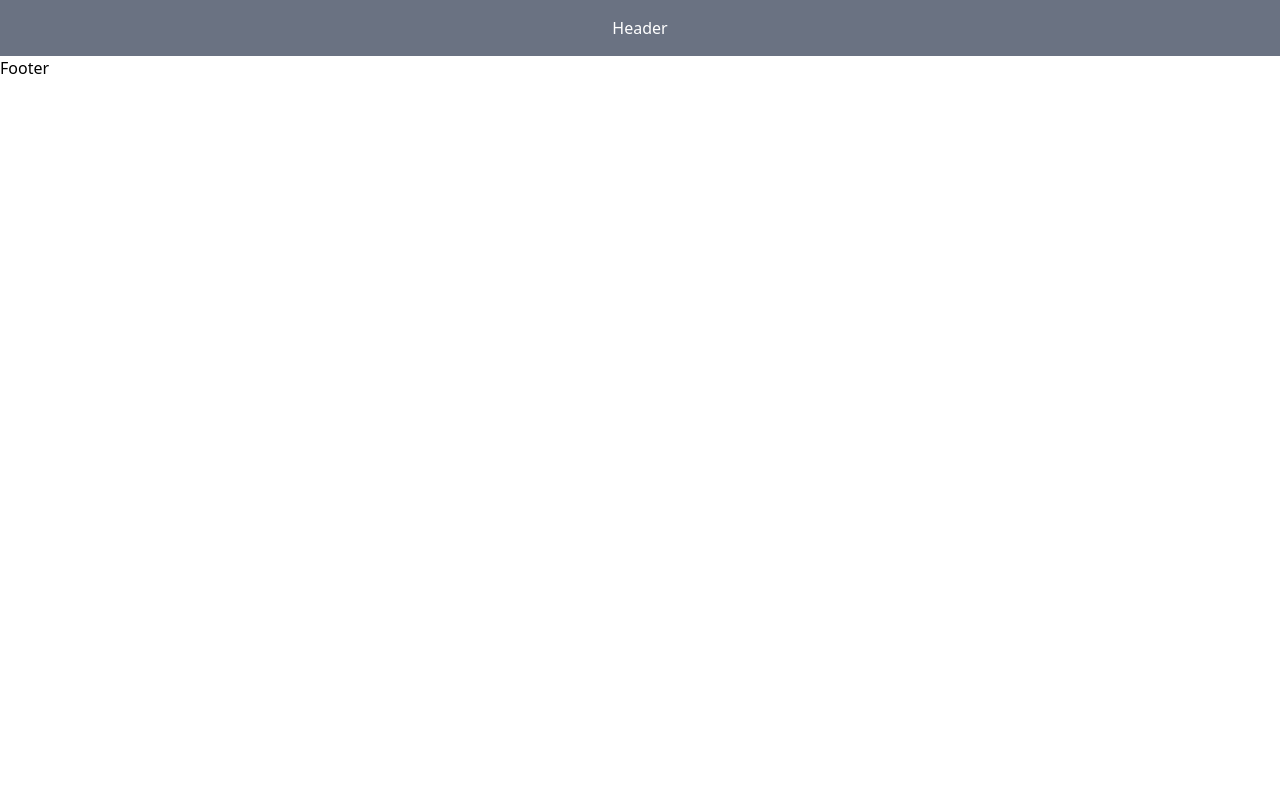
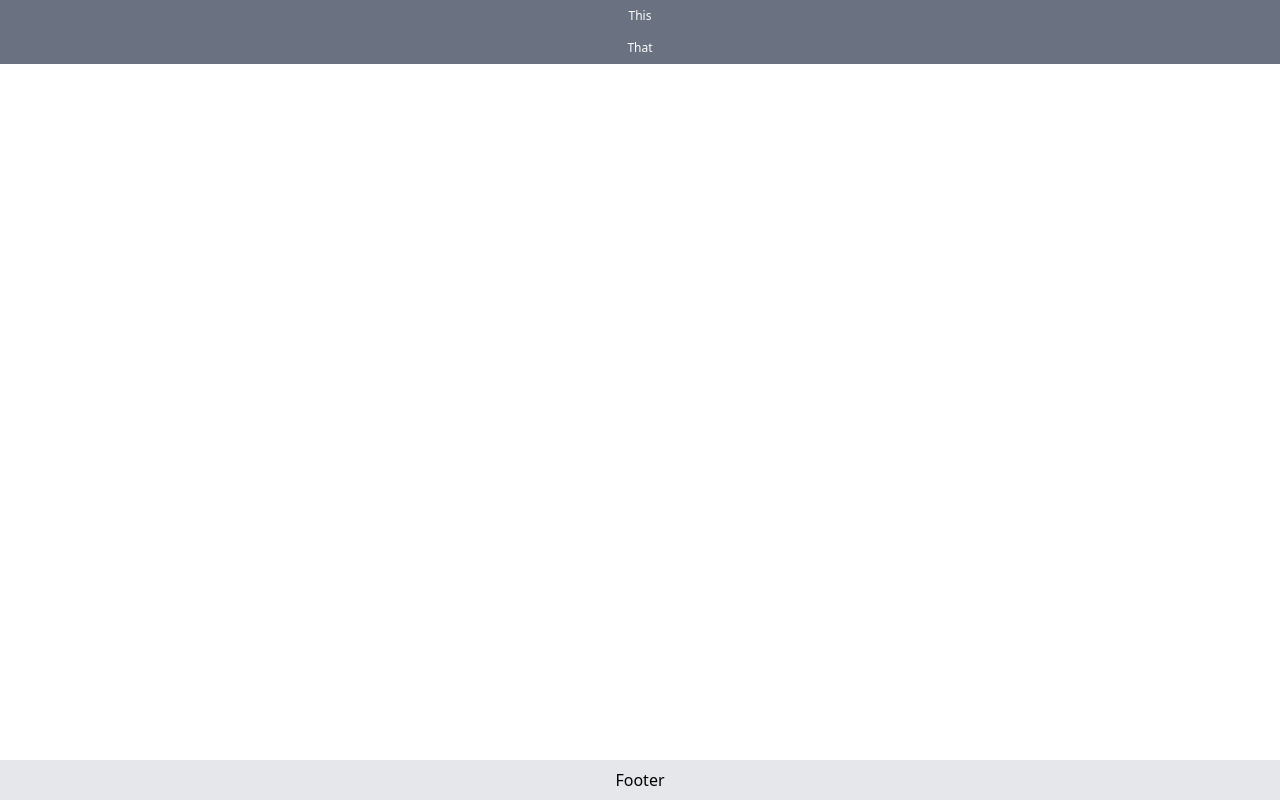
Before and after one commit to H2oZN/H-Project, a Next.js app: page / in a window 1280 px wide. Built offline with nearby package versions, Linux system fonts and the light colour scheme.

Commit message:
make header and Footer

```diff
--- a/Components/Footer.js
+++ b/Components/Footer.js
@@ -1,7 +1,7 @@
-import React from 'react'
+import React from 'react';
 
 export default function Footer() {
     return (
-        <div>Footer</div>
-    )
+        <div className='fixed bottom-0 w-full bg-gray-200 p-2 text-center'>Footer</div>
+    );
 }
--- a/Components/Header.js
+++ b/Components/Header.js
@@ -2,8 +2,9 @@ import React from 'react'
 
 export default function Header() {
     return (
-        <div className='text-center bg-gray-500 text-white p-4'>
-            Header
+        <div className=' fixed top-0 w-full '>
+            <div className='text-center bg-gray-500 text-white p-2 h-auto text-xs'>This</div>
+            <div className='text-center bg-gray-500 text-white p-2 h-auto text-xs'>That</div>
         </div>
     )
 }
```
